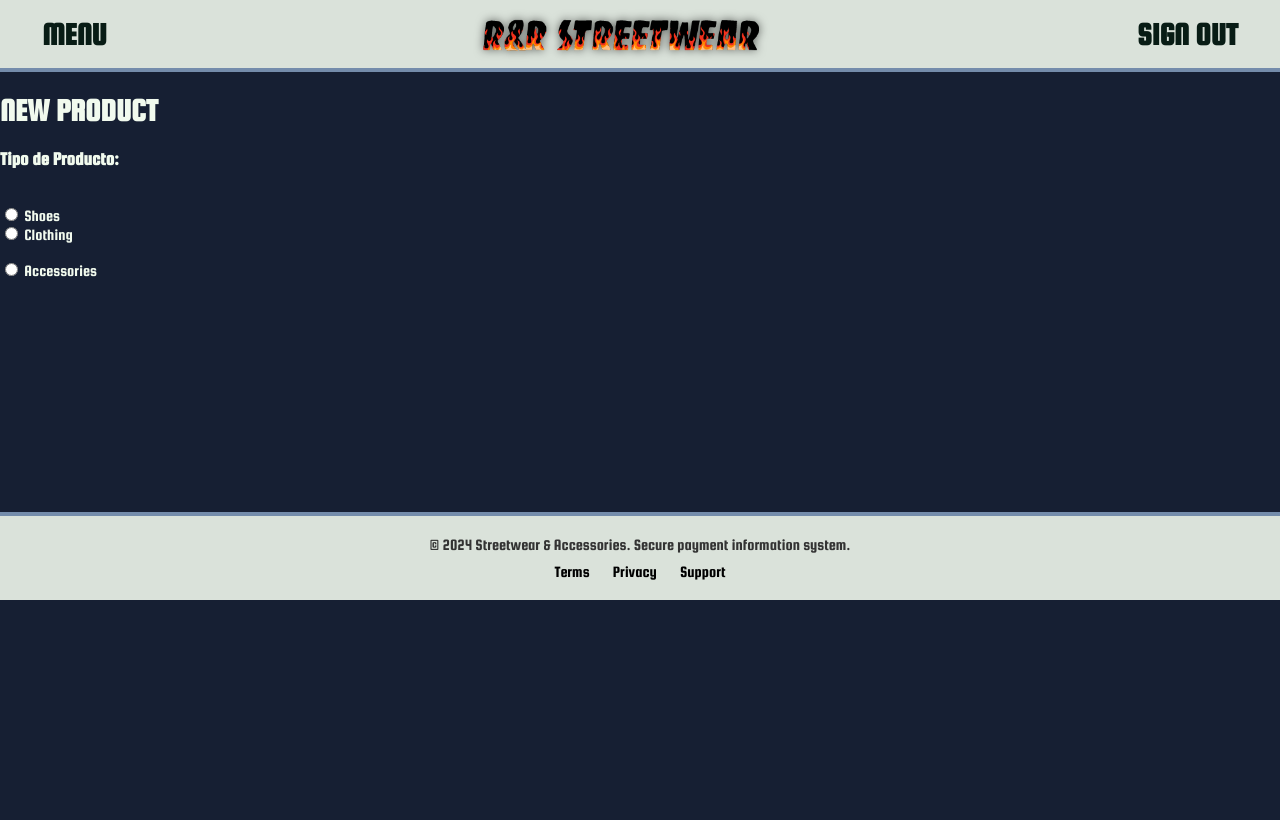
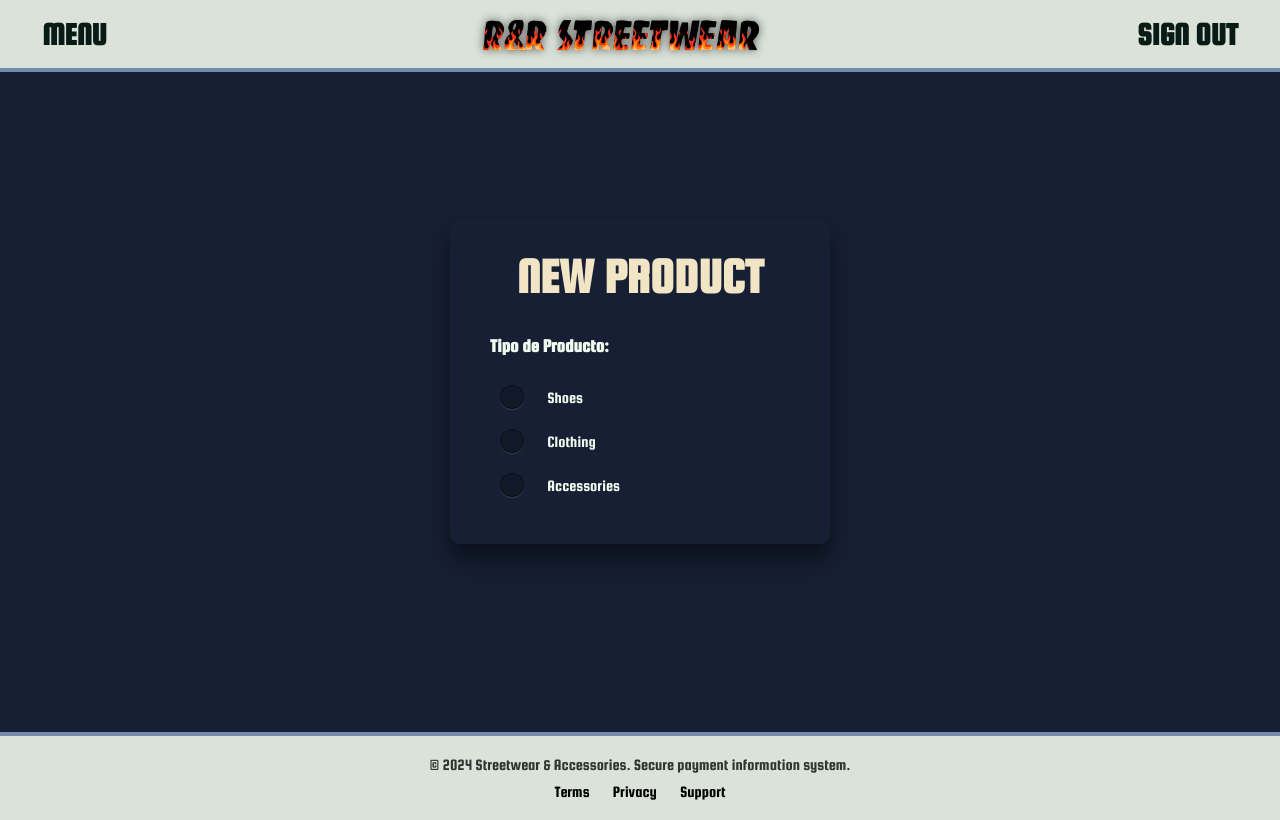
Before and after one commit to AlejandroRiba/proyectocryp2, a Flask app: page /crear_producto in a window 1280 px wide. Before the commit the page ends 600 px from the top, so only its background shows below. Run offline with Flask 3, Linux system fonts and the light colour scheme; the visitor is signed in with stand-in values (Sample User, id 1).

Commit message:
Ajusres en el diseño de creación de producto.

```diff
--- a/static/app.js
+++ b/static/app.js
@@ -30,7 +30,7 @@ function actualizarOpcionesTalla(tallaSelect, tipoProducto, option) {
         defaultOption.disabled = false;
     } else{
         defaultOption.value = '';
-        defaultOption.textContent = 'Selecciona una talla';
+        defaultOption.textContent = '';
         defaultOption.disabled = true;
     }
     console.log(defaultOption.value)
--- a/static/buttons.css
+++ b/static/buttons.css
@@ -515,3 +515,62 @@ input[type="number"]::-webkit-outer-spin-button {
     color: #323232;
     transition: 0.2s;
 }
+
+
+/* Opciones radio */
+.label-radio{
+    margin-left: 10px;
+    vertical-align: middle;
+    cursor: pointer;
+}
+
+.radio-input{
+    text-align: start;
+}
+
+.rad-input {
+    -webkit-appearance: none;
+    display: inline-block;
+    flex-direction: column;
+    margin: 10px;
+    width: 24px;
+    height: 24px;
+    border-radius: 12px;
+    cursor: pointer;
+    vertical-align: middle;
+    box-shadow: hsla(0,0%,100%,.15) 0 1px 1px, inset hsla(0,0%,0%,.5) 0 0 0 1px;
+    background-color: hsla(0,0%,0%,.2);
+    background-image: -webkit-radial-gradient( hsla(200,100%,90%,1) 0%, hsla(200,100%,70%,1) 15%, hsla(200,100%,60%,.3) 28%, hsla(200,100%,30%,0) 70% );
+    background-repeat: no-repeat;
+    -webkit-transition: background-position .15s cubic-bezier(.8, 0, 1, 1),
+      -webkit-transform .25s cubic-bezier(.8, 0, 1, 1);
+    outline: none;
+  }
+
+  .rad-input:checked {
+    -webkit-transition: background-position .2s .15s cubic-bezier(0, 0, .2, 1),
+      -webkit-transform .25s cubic-bezier(0, 0, .2, 1);
+  }
+
+  .rad-input:active {
+    -webkit-transform: scale(1.5);
+    -webkit-transition: -webkit-transform .1s cubic-bezier(0, 0, .2, 1);
+  }
+
+
+
+  /* The up/down direction logic */
+
+  .rad-input,
+  .rad-input:active {
+    background-position: 0 24px;
+  }
+
+  .rad-input:checked {
+    background-position: 0 0;
+  }
+
+  .rad-input:checked ~ .rad-input,
+  .rad-input:checked ~ .rad-input:active {
+    background-position: 0 -24px;
+  }
--- /dev/null
+++ b/static/style_creareditarproduct.css
@@ -0,0 +1,125 @@
+input[type="text"],
+input[type="password"],
+input[type="email"],
+input[type="tel"] {
+    font-family: "Barlow Condensed", sans-serif;
+}
+
+.container {
+    display: flex;
+    justify-content: center;
+    align-items: center;
+    min-height: 75vh;
+    height: 100%;
+    width: 100%;
+    margin: 10px 0;
+    overflow: hidden;
+}
+
+.login-box {
+    position: relative;
+    z-index: 1;
+    width: 300px;
+    padding: 20px 40px;
+    background: var(--color-background-dark);
+    border-radius: 10px;
+    box-shadow: 0 15px 25px rgba(0, 0, 0, 0.5);
+    text-align: center;
+}
+
+.login-box p {
+    color: var(--color-error);
+    font-size: 14px;
+    font-family: 'Squada One', sans-serif;
+}
+
+.login-box h1 {
+    color: var(--color-text-title);
+    font-size: 50px;
+    margin-top: 10px;
+}
+
+.input-box {
+    position: relative;
+    margin-bottom: 20px;
+    font-family: "Barlow Condensed", sans-serif;
+}
+
+.input-box small{
+    color: var(--color-warning);
+    display: none;
+    padding: 4px 0;
+    font-weight: bold;
+    justify-self: start;
+    font-family: sans-serif;
+}
+
+.input-box input {
+    width: 100%;
+    padding: 10px 0;
+    font-size: 16px;
+    color: var(--color-text-inverted);
+    background: transparent;
+    border: none;
+    border-bottom: 1px solid #fff;
+    outline: none;
+}
+
+.input-box input:focus ~ label,
+.input-box input:valid ~ label,
+.input-box input:disabled ~ label {
+    top: -20px;
+    font-size: 14px;
+}
+
+.input-box input:disabled{
+    color: #797979;
+}
+
+
+.input-box label {
+    position: absolute;
+    top: 0;
+    left: 0;
+    padding: 10px 0;
+    font-size: 16px;
+    color: var(--color-text-title);
+    pointer-events: none;
+    transition: 0.5s;
+    font-weight: 500;
+}
+
+.input-box input:focus ~ label,
+.input-box select:focus ~ label,
+.input-box input:valid ~ label,
+.input-box select:valid ~ label {
+    top: -20px;
+    font-size: 14px;
+}
+
+/* Estilo para el select */
+.input-box select {
+    width: 100%;
+    padding: 10px 0;
+    font-size: 16px;
+    color: var(--color-text-inverted);
+    background: transparent;
+    border: none;
+    border-bottom: 1px solid #fff;
+    outline: none;
+    position: relative; /* Para que el label se pueda mover en relación con el select */
+    transition: all 0.3s ease;
+}
+
+/* Estilo para el label */
+.input-box label {
+    position: absolute;
+    top: 0;
+    left: 0;
+    padding: 10px 0;
+    font-size: 16px;
+    color: var(--color-text-title);
+    pointer-events: none;
+    transition: 0.3s ease;
+    font-weight: 500;
+}
--- a/static/stylemain.css
+++ b/static/stylemain.css
@@ -14,9 +14,7 @@
 
 @font-face {
     font-family: "Barlow Condensed";
-    src: url("fonts/BarlowCondensed-Black.ttf") format('truetype'),
-         url("fonts/BarlowCondensed-Bold.ttf") format('truetype'),
-         url("fonts/BarlowCondensed-Italic.ttf") format('truetype');
+    src: url("fonts/BarlowCondensed-Regular.ttf") format('truetype');
     font-weight: normal;
     font-style: normal;
 }
--- a/templates/consulta_informes.html
+++ b/templates/consulta_informes.html
@@ -6,6 +6,7 @@
     <link rel="icon" href="static/images/logosmall.ico">
     <title>R&R REPORTS</title>
     <link rel="stylesheet" href="{{ url_for('static', filename='stylemain.css') }}">
+    <script src="{{ url_for('static', filename='sweetalert2.min.js') }}"></script>
 </head>
 <body>
     <div class="warpper">
--- a/templates/consulta_informes_admin.html
+++ b/templates/consulta_informes_admin.html
@@ -8,6 +8,7 @@
     <link rel="stylesheet" href="{{ url_for('static', filename='stylemain.css') }}">
     <link rel="stylesheet" href="{{ url_for('static', filename='style_informe_admin.css') }}">
     <link rel="stylesheet" href="{{ url_for('static', filename='sweetalert2.min.css') }}">
+    <script src="{{ url_for('static', filename='sweetalert2.min.js') }}"></script>
 </head>
 <body>
 
@@ -147,6 +148,5 @@
 
     </script>
     <script src="static/app.js" ></script>
-    <script src="{{ url_for('static', filename='sweetalert2.min.js') }}"></script>
 </body>
 </html>
--- a/templates/crear_producto.html
+++ b/templates/crear_producto.html
@@ -6,6 +6,8 @@
     <link rel="icon" href="static/images/logosmall.ico">
     <title>R&R PRODUCTS</title>
     <link rel="stylesheet" href="{{ url_for('static', filename='stylemain.css') }}">
+    <link rel="stylesheet" href="{{ url_for('static', filename='style_creareditarproduct.css') }}">
+    <link rel="stylesheet" href="{{ url_for('static', filename='buttons.css') }}">
 </head>
 <body>
     <div class="wrapper-main">
@@ -15,39 +17,62 @@
 
         <main>
             <!-- EMPIEZA CONTENIDO DE PÁGINA -->
+            <script>
+                window.onbeforeunload = function() {
+                    // Limpiar los campos del formulario
+                    const form = document.getElementById('formNewProduct');
+                    if (form) {
+                        form.reset(); // Restablece todos los campos del formulario
+                    }
+                };
+            </script>
+            <div class="container">
+                <div class="login-box">
                     <h1>NEW PRODUCT</h1>
-
-            <form method="POST" action="/crear_producto" enctype="multipart/form-data">
-                <h3>Tipo de Producto:</h3><br>
-                <input type="radio" id="calzado" name="tipo_producto" value="Shoes" onchange="cambiarTipoProducto()" required>
-                <label for="calzado">Shoes</label><br>
-                <input type="radio" id="ropa" name="tipo_producto" value="Clothing" onchange="cambiarTipoProducto()" required>
-                <label for="ropa">Clothing</label><br><br>
-                <input type="radio" id="accesorios" name="tipo_producto" value="Accessories" onchange="cambiarTipoProducto()" required>
-                <label for="accesorios">Accessories</label><br><br>
+                    <form id="formNewProduct" method="POST" action="/crear_producto" enctype="multipart/form-data">
+                        <div class="radio-input">
+                            <h3>Tipo de Producto:</h3>
+                            <input type="radio" class="rad-input" id="calzado" name="tipo_producto" value="Shoes" onchange="cambiarTipoProducto()" required>
+                            <label for="calzado" class="label-radio">Shoes</label>
+                            <br>
+                            <input type="radio" class="rad-input" id="ropa" name="tipo_producto" value="Clothing" onchange="cambiarTipoProducto()" required>
+                            <label for="ropa" class="label-radio">Clothing</label>
+                            <br>
+                            <input type="radio" class="rad-input" id="accesorios" name="tipo_producto" value="Accessories" onchange="cambiarTipoProducto()" required>
+                            <label for="accesorios" class="label-radio">Accessories</label>
+                        </div>
+                        <br>
                         <div id="formulario" style="display: none;">
+                            <div class="input-box">
+                                <input type="text" id="id_product" name="id_product" required><br>
                                 <label for="id_product">Product ID:</label>
-                    <input type="text" id="id_product" name="id_product" required><br><br>
+                            </div>
+                            <div class="input-box">
+                                <input type="text" id="nombre" name="nombre" required><br>
                                 <label for="nombre">Product Name:</label>
-                    <input type="text" id="nombre" name="nombre" required><br><br>
-
+                            </div>
+                            <div class="input-box">
+                                <input type="text" id="color" name="color" required><br>
                                 <label for="color">Color:</label>
-                    <input type="text" id="color" name="color" required><br><br>
-
+                            </div>
+                            <div class="input-box">
+                                <input type="number" step="0.01" id="precio" name="precio" required><br>
                                 <label for="precio">Prize:</label>
-                    <input type="number" step="0.01" id="precio" name="precio" required><br><br>
-
+                            </div>
                             <h3>Variants</h3>
                             <div id="variantes">
                                 <div class="variante">
-                            <label for="talla-0">Talla:</label>
+                                    <div class="input-box">
                                         <select id="talla-0" name="talla" required>
                                             <option value="" disabled selected>Selecciona una talla</option>
                                         </select>
-
+                                        <label for="talla-0">Talla:</label>
+                                    </div>
+                                    <div class="input-box">
+                                        <input id="stock-0" type="number" name="stock" required>
                                         <label for="stock-0">Stock:</label>
-                            <input id="stock-0" type="number" name="stock" required>
-                            <br><br>
+                                        <br>
+                                    </div>
                                 </div>
                             </div>
 
@@ -60,6 +85,8 @@
                         </div>
 
                     </form>
+                </div>
+            </div>
             <!-- TERMINA CONTENIDO DE PÁGINA -->
         </main>
 
@@ -67,7 +94,6 @@
         {% include "shared/footer.html" %}
         <!-- Footer -->
     </div>
-
     <script src="static/app.js" ></script>
 </body>
 </html>
```
Lines whose indentation alone changed are shown as unchanged.
